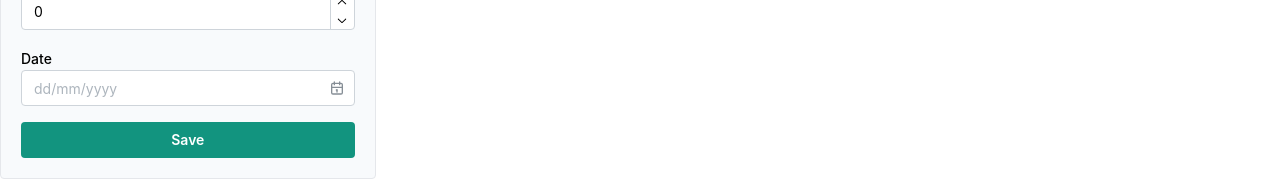
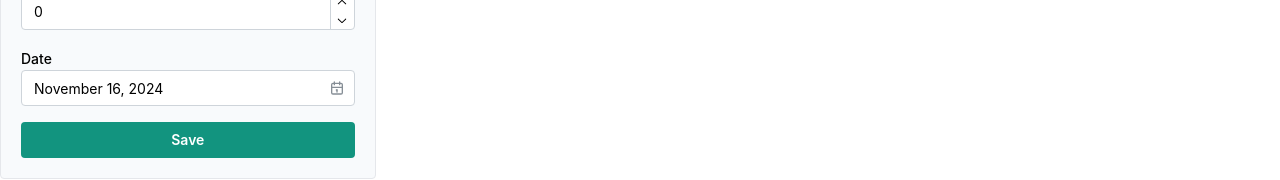
Before and after one commit to jhimi01/task-2, a Next.js app: page / in a window 1280 px wide. Shown: the part 357-537 px from the top of the page. Built offline with nearby package versions, Linux system fonts and the light colour scheme; no server answers.

Commit message:
changed some code

```diff
--- a/src/app/components/FinanceManager/CustomForm.tsx
+++ b/src/app/components/FinanceManager/CustomForm.tsx
@@ -1,3 +1,4 @@
+"use client";
 import { Box, Button, NumberInput, Select, rem } from "@mantine/core";
 import { DateInput } from "@mantine/dates";
 import { IoIosArrowDown } from "react-icons/io";
@@ -7,29 +8,21 @@ import { z } from "zod";
 
 interface FormProps {
   title: string;
-  categoryLabel: string;
   categoryData: string[];
-  amountLabel: string;
-  dateLabel: string;
-  initialValues: Record<string, any>;
-  schema: z.ZodObject<any>;
+  type: string; // Type is passed as a prop
   onSubmit: (values: any) => void;
-  fieldNames: { category: string; amount: string; date: string };
 }
 
-const CustomForm = ({
-  title,
-  categoryLabel,
-  categoryData,
-  amountLabel,
-  dateLabel,
-  initialValues,
-  schema,
-  onSubmit,
-  fieldNames,
-}: FormProps) => {
+const schema = z.object({
+  category: z.string().nonempty("Category is required"),
+  amount: z.number().min(1, "Amount must be greater than 0"),
+  date: z.date(),
+  type: z.string().nonempty("Type is required"), // Validation for type
+});
+
+const CustomForm = ({ title, categoryData, type, onSubmit }: FormProps) => {
   const form = useForm({
-    initialValues,
+    initialValues: { category: "", amount: 0, date: new Date(), type: type }, // Pass the type as initial value
     validate: (values) => {
       const result = schema.safeParse(values);
       return result.success ? {} : result.error.flatten().fieldErrors;
@@ -39,30 +32,33 @@ const CustomForm = ({
   return (
     <Box
       component="form"
-      onSubmit={form.onSubmit(onSubmit)}
+      onSubmit={form.onSubmit((values) => {
+        console.log("Form Submitted:", values); // Log form data on submit
+        onSubmit(values); // Call the parent onSubmit function
+      })}
       className="space-y-4 mt-5"
     >
       <Select
-        label={categoryLabel}
+        label={`Category`}
         placeholder={`Select a ${title.toLowerCase()} category`}
         data={categoryData}
         rightSection={
           <IoIosArrowDown style={{ width: rem(16), height: rem(16) }} />
         }
-        {...form.getInputProps(fieldNames.category)}
+        {...form.getInputProps("category")}
       />
       <NumberInput
-        label={amountLabel}
-        placeholder="12345"
-        {...form.getInputProps(fieldNames.amount)}
+        label="Amount"
+        placeholder="Enter amount"
+        {...form.getInputProps("amount")}
       />
       <DateInput
-        label={dateLabel}
+        label="Date"
         placeholder="dd/mm/yyyy"
         rightSection={
           <IconCalendar style={{ width: rem(16), height: rem(16) }} />
         }
-        {...form.getInputProps(fieldNames.date)}
+        {...form.getInputProps("date")}
       />
       <Button w="100%" type="submit">
         Save
--- a/src/app/components/FinanceManager/FinanceTabs.tsx
+++ b/src/app/components/FinanceManager/FinanceTabs.tsx
@@ -1,79 +1,11 @@
 "use client";
-import {
-  Box,
-  Button,
-  Center,
-  NumberInput,
-  Select,
-  Tabs,
-  Title,
-  rem,
-} from "@mantine/core";
-import { DateInput } from "@mantine/dates";
-import { IoIosArrowDown } from "react-icons/io";
+import { Box, Center, Tabs, Title } from "@mantine/core";
+import CustomForm from "./CustomForm";
 import classes from "./FinanceTabs.module.css";
-import { IconCalendar } from "@tabler/icons-react";
-import { useForm } from "@mantine/form";
-import { z } from "zod";
-import { zodResolver } from "@hookform/resolvers/zod"; // Optional if you use React Hook Form integration
-import { useAccount } from "@/contexts/AccountContext";
-import { useCounterStore } from "@/app/useCounterStore";
-import { useState } from "react";
-import CustomForm from "./CustomForm";
-
-// Define Zod schemas
-const expenseSchema = z.object({
-  category: z.string().min(1, "Category is required"),
-  amount: z
-    .number()
-    .min(1, "Amount must be greater than 0")
-    .max(1000000, "Amount must not exceed 1,000,000"),
-  // date: z.string().min(1, "Date is required"),
-});
-
-const incomeSchema = z.object({
-  incomecategory: z.string().min(1, "Income category is required"),
-  incomeamount: z
-    .number()
-    .min(1, "Amount must be greater than 0")
-    .max(1000000, "Amount must not exceed 1,000,000"),
-  // incomedate: z.string().min(1, "Date is required"),
-});
 
 export default function FinanceTabs() {
-  const { setIncome, setExpenses } = useAccount();
-
-
-  // income submition ---------
-  const handleIncomeSubmit = (values: {
-    incomecategory: string;
-    incomeamount: number;
-    incomedate: any;
-  }) => {
-    const savedDate = JSON.parse(localStorage.getItem("income") || "[]");
-    const newArray = { ...values, id: Date.now() };
-    const updatedData = [...savedDate, newArray];
-    console.log("this is a new income");
-
-    localStorage.setItem("income", JSON.stringify(updatedData));
-
-    // addIncome(values);
-    setIncome(updatedData);
-  };
-
-  // expenses submition ---------
-  const handleExpenseSubmit = (values: {
-    category: string;
-    amount: number;
-    date: any;
-  }) => {
-    const savedData = JSON.parse(localStorage.getItem("expenses") || "[]");
-    const newEntry = { ...values, id: Date.now() };
-    const updatedData = [...savedData, newEntry];
-
-    localStorage.setItem("expenses", JSON.stringify(updatedData));
-
-    setExpenses(updatedData);
+  const handleSubmit = (values: any) => {
+    console.log("Form submitted:", values); // Log values upon submission
   };
 
   return (
@@ -103,7 +35,6 @@ export default function FinanceTabs() {
         <Tabs.Panel value="expense" pt="xs">
           <CustomForm
             title="Expense"
-            categoryLabel="Category"
             categoryData={[
               "Education",
               "Food",
@@ -114,38 +45,17 @@ export default function FinanceTabs() {
               "Transport",
               "Telephone",
             ]}
-            amountLabel="Amount"
-            dateLabel="Date"
-            initialValues={{ category: "", amount: 0, date: "" }}
-            schema={expenseSchema}
-            onSubmit={handleExpenseSubmit}
-            fieldNames={{
-              category: "category",
-              amount: "amount",
-              date: "date",
-            }}
+            type="expense" // Passing type to the form
+            onSubmit={handleSubmit}
           />
         </Tabs.Panel>
 
         <Tabs.Panel value="income" pt="xs">
           <CustomForm
             title="Income"
-            categoryLabel="Income Category"
+            type="income" // Passing type to the form
             categoryData={["Salary", "Outsourcing", "Bond", "Dividend"]}
-            amountLabel="Income Amount"
-            dateLabel="Income Date"
-            initialValues={{
-              incomecategory: "",
-              incomeamount: 0,
-              incomedate: "",
-            }}
-            schema={incomeSchema}
-            onSubmit={handleIncomeSubmit}
-            fieldNames={{
-              category: "incomecategory",
-              amount: "incomeamount",
-              date: "incomedate",
-            }}
+            onSubmit={handleSubmit}
           />
         </Tabs.Panel>
       </Tabs>
--- a/src/app/layout.tsx
+++ b/src/app/layout.tsx
@@ -1,4 +1,3 @@
-
 import "@mantine/core/styles.css";
 import { createTheme, MantineProvider } from "@mantine/core";
 import type { Metadata } from "next";
--- a/src/lib/api/fetchApi.ts
+++ b/src/lib/api/fetchApi.ts
@@ -7,7 +7,8 @@ type FetchOptions = {
 
 const BASE_URL = process.env.NEXT_PUBLIC_API_URL || "http://localhost:3000/";
 
-const TOKEN = "eyJhbGciOiJIUzI1NiIsInR5cCI6IkpXVCJ9.eyJpZCI6MSwiZW1haWwiOiJ1c2VyQGV4YW1wbGUuY29tIiwiaWF0IjoxNzMzMDYxODAyLCJleHAiOjE3MzMxNDgyMDJ9.ZKaIT4XDisEPLNTk9D2tewt1zaXIrinIUw52gxq_klw"
+const TOKEN =
+  "eyJhbGciOiJIUzI1NiIsInR5cCI6IkpXVCJ9.eyJpZCI6MSwiZW1haWwiOiJ1c2VyQGV4YW1wbGUuY29tIiwiaWF0IjoxNzMzMDYxODAyLCJleHAiOjE3MzMxNDgyMDJ9.ZKaIT4XDisEPLNTk9D2tewt1zaXIrinIUw52gxq_klw";
 
 export const fetchApi = async <T>(options: FetchOptions): Promise<T> => {
   const contentType = "application/json";
```
Also changed, not shown: src/app/components/Output/Output.tsx (+7 -5 lines), src/hooks/useTransaction.ts (+4 -8 lines).
